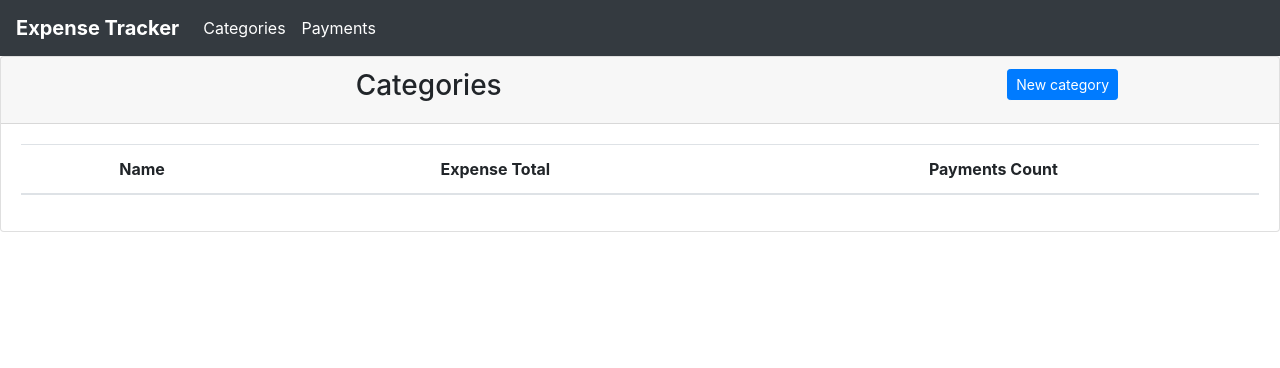
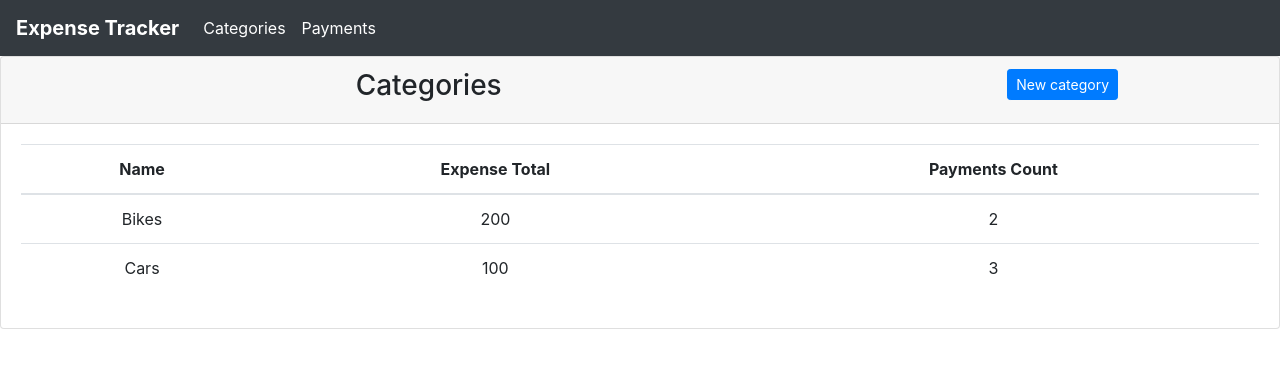
Before and after one commit to aledavila98-zz/expense-tracker-app, a React (Create React App) app: page / in a window 1280 px wide. Both pictures are taken after a click on the button "Categories". Shown: the top 368 px of the page. Built offline with nearby package versions, Linux system fonts and the light colour scheme.

Commit message:
adding test data for tables

```diff
--- a/src/components/Categories.jsx
+++ b/src/components/Categories.jsx
@@ -4,7 +4,35 @@ import Table from "react-bootstrap/Table";
 import Button from "react-bootstrap/Button";
 
 class Categories extends Component {
+
+    fetchData = () => {
+
+    }
+
+    fillTable = (data) => {
+        return data.map(category => {
+            return <tr>
+                <td> {category.name} </td>
+                <td> {category.total} </td>
+                <td> {category.payCount} </td>
+            </tr>
+        })
+    }
+
     render() {
+        const categories = [
+            {
+                name: "Bikes",
+                total: 200,
+                payCount: 2
+            },
+            {
+                name: "Cars",
+                total: 100,
+                payCount: 3
+            }
+        ];
+
         return <div>
             <Card>
                 <Card.Header>
@@ -22,6 +50,9 @@ class Categories extends Component {
                                 <th>Payments Count</th>
                             </tr>
                         </thead>
+                        <tbody>
+                            { this.fillTable(categories) }
+                        </tbody>
                     </Table>
                 </Card.Body>
             </Card>
--- a/src/components/Payments.jsx
+++ b/src/components/Payments.jsx
@@ -4,7 +4,38 @@ import Table from "react-bootstrap/Table";
 import Button from "react-bootstrap/Button";
 
 class Payments extends Component {
+
+    fetchData = () => {
+
+    }
+
+    fillTable = (data) => {
+        return data.map(payment => {
+            return <tr>
+                <td> {payment.paymentNum} </td>
+                <td> {payment.observations} </td>
+                <td> {payment.amount} </td>
+                <td> {payment.category_name} </td>
+            </tr>
+        });
+    }
+
     render() {
+        const payments = [
+            {
+                paymentNum: "# 3",
+                observations: "---",
+                amount: 5,
+                category_name: "Bikes"
+            },
+            {
+                paymentNum: "# 4",
+                observations: "Trying here",
+                amount: 10,
+                category_name: "Car"
+            }
+        ];
+
         return <div>
             <Card>
                 <Card.Header>
@@ -23,6 +54,9 @@ class Payments extends Component {
                                 <th> Category </th>
                             </tr>
                         </thead>
+                        <tbody>
+                            { this.fillTable(payments) }
+                        </tbody>
                     </Table>
                 </Card.Body>
             </Card>
```
